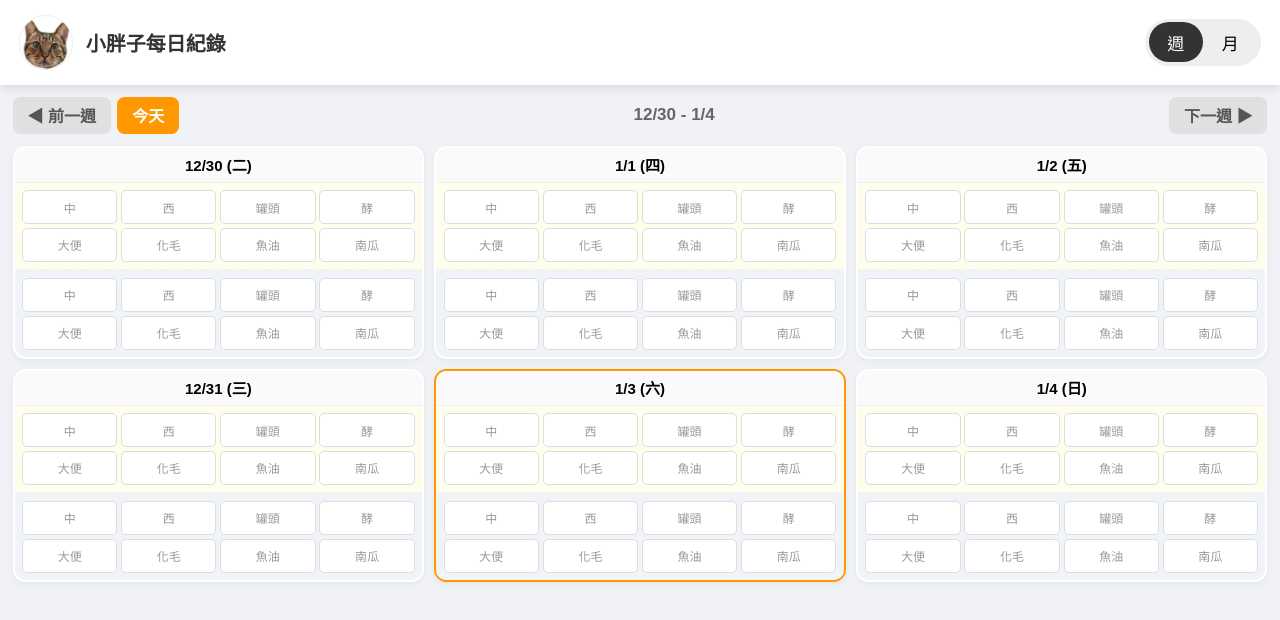
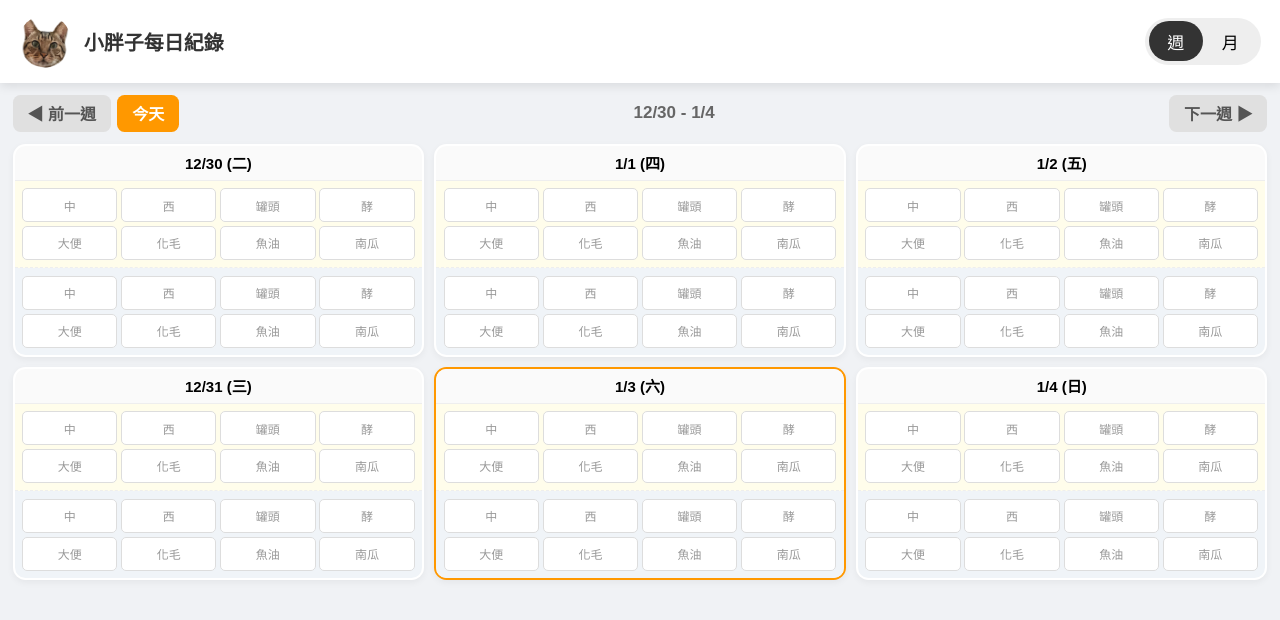
Before and after one commit to snow0026/Kobecate, a plain HTML site: page index.html in a window 1280 px wide. Drawn offline with Linux system fonts and the light colour scheme; no server answers.

Commit message:
Update index.html

```diff
--- a/index.html
+++ b/index.html
@@ -24,7 +24,7 @@
         /* 頂部導航 */
         .top-bar { padding: 12px 15px; background: white; display: flex; justify-content: space-between; align-items: center; box-shadow: 0 2px 8px rgba(0,0,0,0.1); position: sticky; top: 0; z-index: 100; }
         .logo-area { display: flex; align-items: center; gap: 10px; }
-        .logo-img { width: 42px; height: 42px; object-fit: cover; border-radius: 50%; border: 1px solid #eee; }
+        .logo-img { width: 42px; height: 42px; object-fit: cover; border-radius: 50%; }
         .main-title { font-size: 1rem; font-weight: bold; color: #333; }
 
         .view-switcher { background: #eee; border-radius: 20px; padding: 3px; display: flex; }
```
